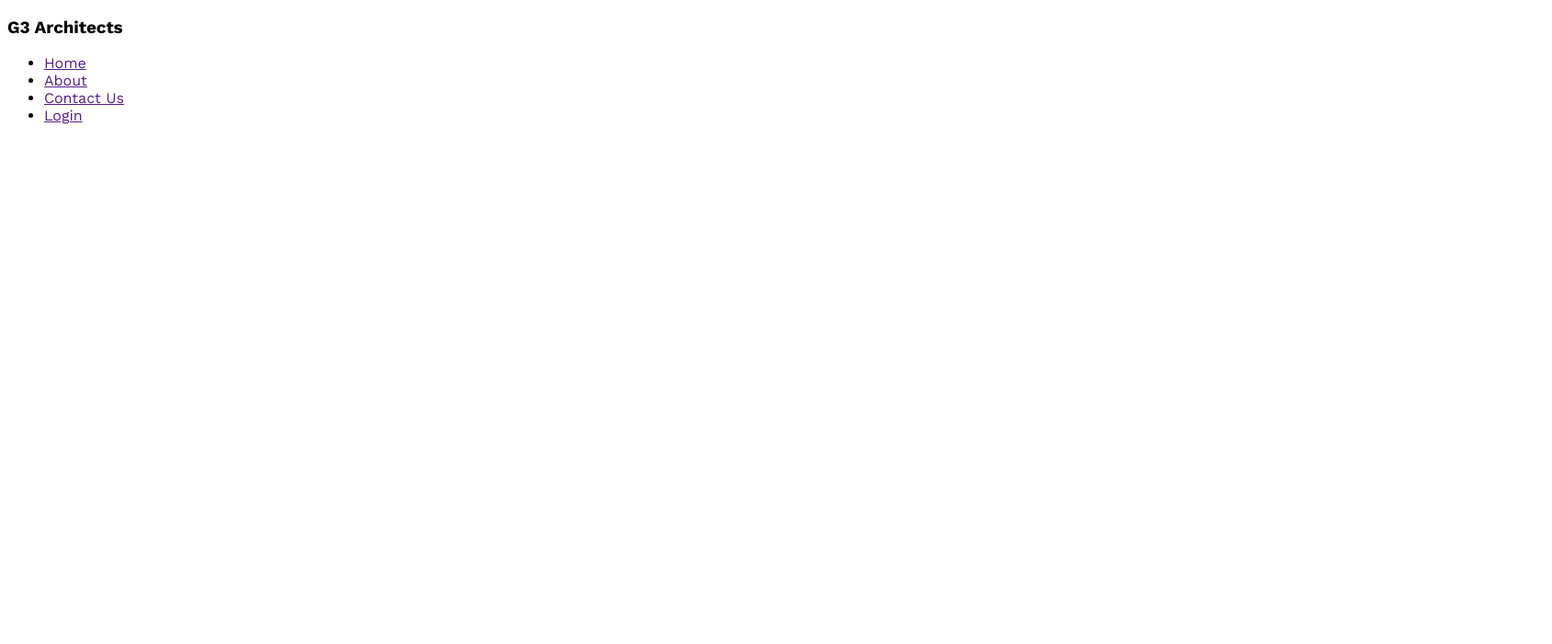
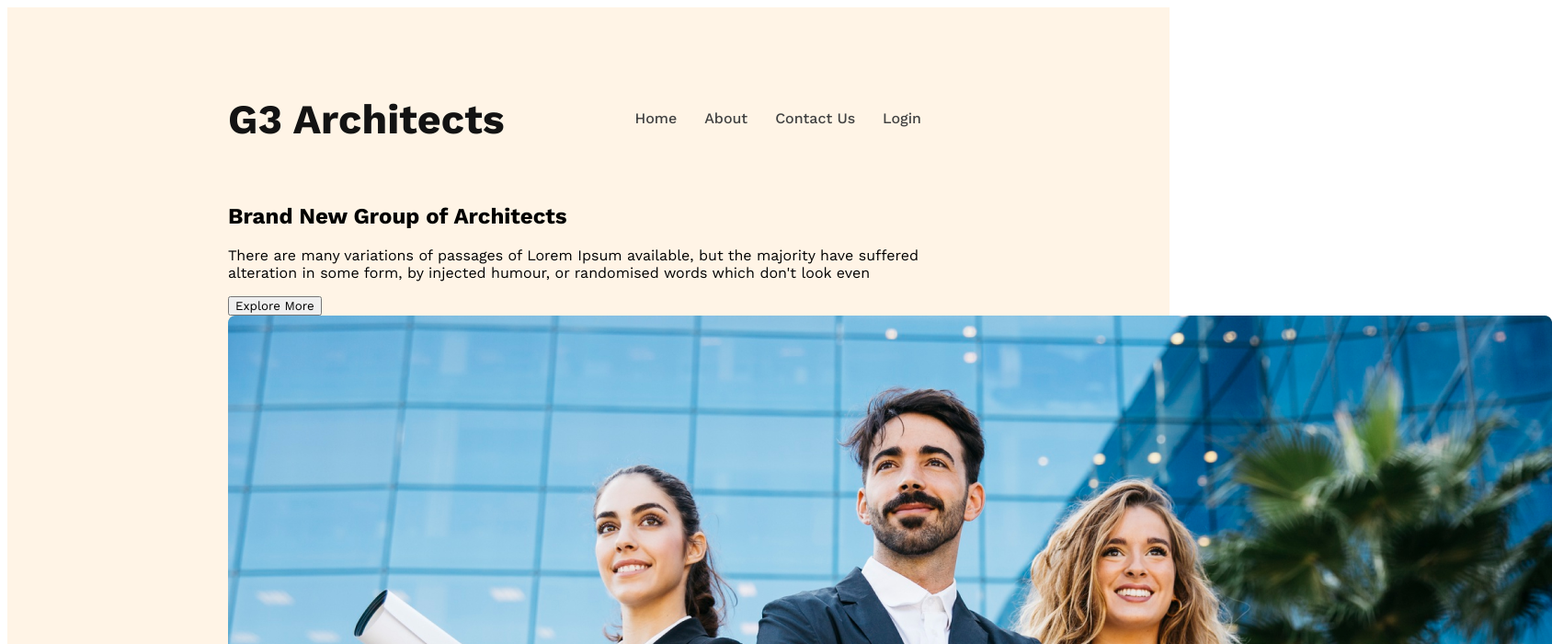
Before and after one commit to AhesanToha/architect-website, a plain HTML site: page index.html in a window 1280 px wide. Shown: the top 700 px of the page at 92% size, 1688 px wide, since content can reach past the window. Drawn offline with nearby package versions, Linux system fonts and the light colour scheme.

Commit message:
nav bar designed

```diff
--- a/index.html
+++ b/index.html
@@ -9,7 +9,7 @@
   <body>
     <header>
       <nav>
-            <h3>G3 Architects</h3>
+        <h3 class="nav-title">G3 Architects</h3>
         <ul>
           <li><a href="">Home</a></li>
           <li><a href="">About</a></li>
@@ -17,12 +17,20 @@
           <li><a href="">Login</a></li>
         </ul>
       </nav>
+      <div class="banner">
+        <div class="banner-content">
+          <h2 class="banner-title">Brand New Group of Architects</h2>
+          <p class="banner-description">
+            There are many variations of passages of Lorem Ipsum available, but
+            the majority have suffered alteration in some form, by injected
+            humour, or randomised words which don't look even
+          </p>
+          <button class="btn-primary">Explore More</button>
+        </div>
+        <img src="images/banner.png" alt="" />
+      </div>
     </header>
-    <main>
-
-    </main>
-    <footer>
-
-    </footer>
+    <main></main>
+    <footer></footer>
   </body>
 </html>
--- a/styles/architect.css
+++ b/styles/architect.css
@@ -4,3 +4,33 @@
 * {
   font-family: "Work Sans", sans-serif;
 }
+
+/* Header styles */
+header {
+  background-color: rgba(255, 144, 14, 0.1);
+  padding: 50px 240px;
+}
+nav {
+  display: flex;
+  justify-content: space-between;
+  align-items: center;
+}
+
+.nav-title {
+  color: #131313;
+  font-size: 2.8rem;
+  font-weight: 700;
+}
+
+nav ul {
+  list-style: none;
+  display: flex;
+}
+nav ul a {
+  text-decoration: none;
+  margin-right: 30px;
+  color: var(--Dark-02, #424242);
+  font-size: 1rem;
+  font-weight: 500;
+  line-height: 26px;
+}
```
Lines whose indentation alone changed are shown as unchanged.
